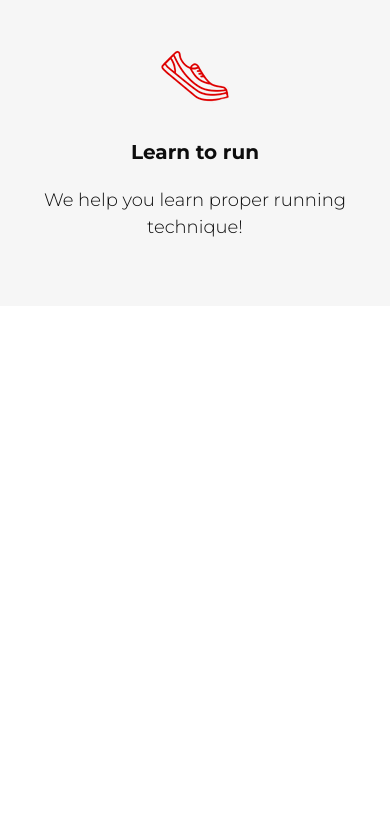
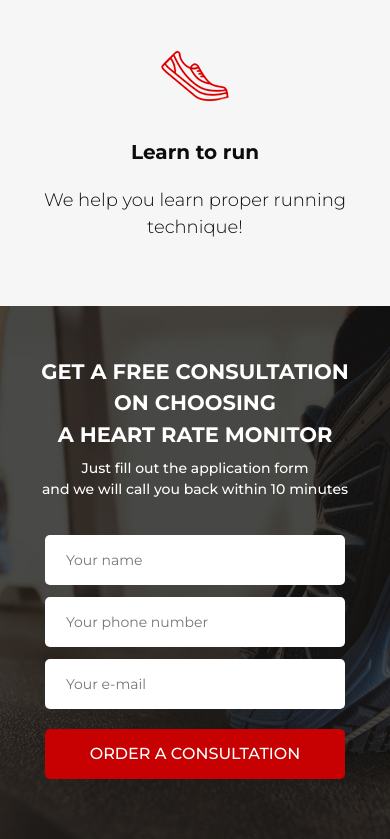
Before and after one commit to BVRXNDVRK/Run-smart, a website: page src/index.html in a window 390 px wide. Shown: the part 1736-2575 px from the top of the page. Before the commit the page ends 2042 px from the top, so only its background shows below. Drawn offline with Linux system fonts and the light colour scheme.

Commit message:
created consultation section and made it adaptive

```diff
--- a/src/index.html
+++ b/src/index.html
@@ -76,5 +76,21 @@
             </div>
         </div>
     </section>
+
+    <section class="consultation">
+        <div class="container">
+            <h2 class="title title_left">Get a free consultation on choosing <br> a heart rate monitor</h2>
+            <div class="consultation__description">
+                Just fill out the application form <br> and we will call you back within 10 minutes
+            </div>
+
+            <form class="feed-form" action="#">
+                <input class="feed-form__input" required name="name" placeholder="Your name" type="text">
+                <input class="feed-form__input" required name="phone" placeholder="Your phone number" type="number">
+                <input class="feed-form__input" required name="email" placeholder="Your e-mail" type="email">
+                <button class="button button_main" type="submit">order a consultation</button>
+            </form>
+        </div>
+    </section>
 </body>
 </html>
--- /dev/null
+++ b/src/scss/blocks/_forms.scss
@@ -0,0 +1,21 @@
+.feed-form {
+    display: flex;
+    flex-direction: column;
+    width: 300px;
+
+    &__input {
+        width: 300px;
+        height: 50px;
+        padding: 0 21px;
+        border-radius: 5px;
+        border: none;
+        margin-bottom: 12px;
+        color: #4B4B4B;
+        font-size: 14px;
+        font-weight: 400;
+
+        &:nth-child(3) {
+            margin-bottom: 20px;
+        }
+    }
+}
--- a/src/scss/blocks/_titles.scss
+++ b/src/scss/blocks/_titles.scss
@@ -5,4 +5,11 @@
     font-size: 30px;
     font-weight: 700;
     text-transform: uppercase;
+
+    &_left {
+        font-size: 36px;
+        text-align: left;
+        color: white;
+        margin-bottom: 8px;
+    }
 }
--- a/src/scss/main.scss
+++ b/src/scss/main.scss
@@ -2,10 +2,12 @@
 @import 'global/variables';
 @import 'blocks/buttons';
 @import 'blocks/titles';
+@import 'blocks/forms';
 @import 'global/global';
 @import 'sections/promo';
 @import 'sections/header';
 @import 'sections/advantages';
+@import 'sections/consultation';
 
 @import 'medias/maxWidth1200';
 @import 'medias/maxWidth992';
--- a/src/scss/medias/_maxWidth576.scss
+++ b/src/scss/medias/_maxWidth576.scss
@@ -5,6 +5,13 @@
 
     .title {
         font-size: 28px;
+
+        &_left {
+            width: 320px;
+            font-size: 21px;
+            margin: 0 auto;
+            margin-bottom: 8px;
+        }
     }
 
     .header {
@@ -55,4 +62,12 @@
             padding: 0 15px 0 15px;
         }
     }
+
+    .consultation {
+        padding: 50px 0 50px 0;
+
+        &__description {
+            font-size: 14px;
+        }
+    }
 }
--- a/src/scss/medias/_maxWidth768.scss
+++ b/src/scss/medias/_maxWidth768.scss
@@ -1,4 +1,16 @@
 @media (max-width: 768px) {
+    .title {
+        font-size: 23px;
+
+        &_left {
+            text-align: center;
+        }
+    }
+
+    .feed-form {
+        margin: 0 auto;
+    }
+
     .container {
         width: 540px;
     }
@@ -64,4 +76,12 @@
             font-size: 18px;
         }
     }
+
+    .consultation {
+        text-align: center;
+
+        &__description {
+            font-size: 18px;
+        }
+    }
 }
--- a/src/scss/medias/_maxWidth992.scss
+++ b/src/scss/medias/_maxWidth992.scss
@@ -1,4 +1,10 @@
 @media (max-width: 992px) {
+    .title {
+        &_left {
+            font-size: 31px;
+        }
+    }
+
     .container {
         width: 720px;
     }
--- /dev/null
+++ b/src/scss/sections/_consultation.scss
@@ -0,0 +1,11 @@
+.consultation {
+    padding: 100px 0 92px 0;
+    background: url(../images/bg2.jpg) center center/cover no-repeat;
+
+    &__description {
+        color: #FFF;
+        font-size: 20px;
+        font-weight: 500;
+        margin-bottom: 35px;
+    }
+}
```
Also changed, not shown: src/css/styles.min.css.
